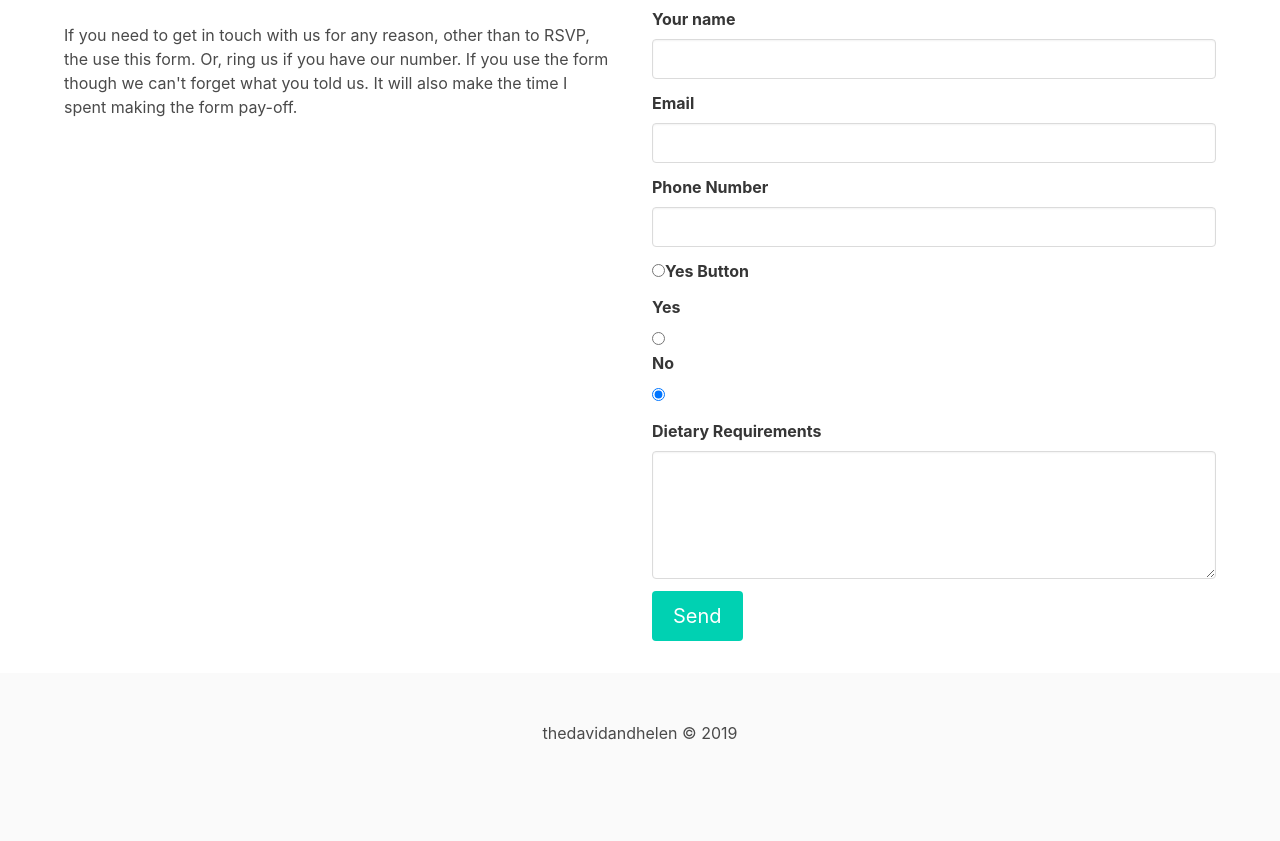
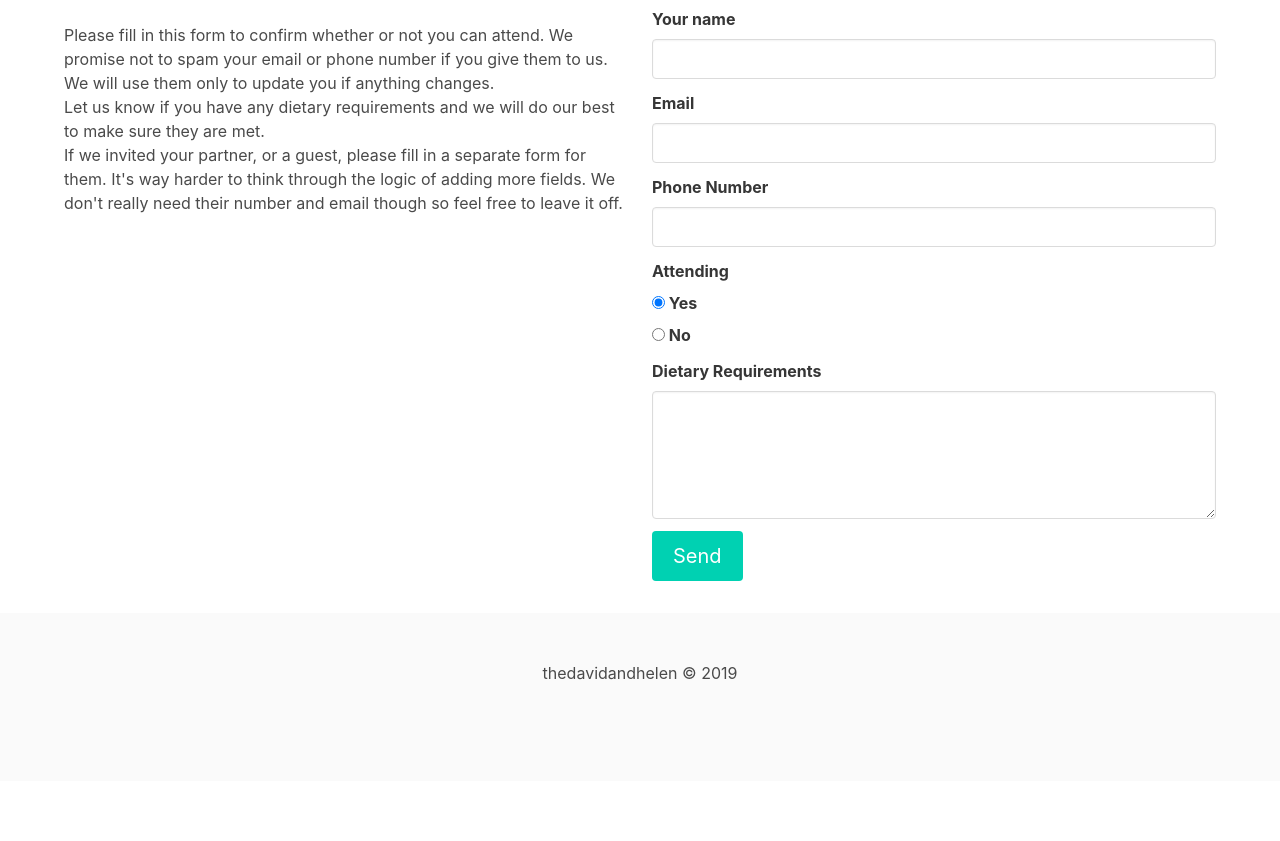
Before and after one commit to gillespied/thedavidandhelen-com, a Gatsby site: page /rsvp in a window 1280 px wide. Shown: the part 153-994 px from the top of the page. After the commit the page ends 934 px from the top, so only its background shows below. Built offline with nearby package versions, Linux system fonts and the light colour scheme; Gatsby itself is replaced by a stand-in of ours.

Commit message:
rsvp looks correct

```diff
--- a/src/components/navbar.js
+++ b/src/components/navbar.js
@@ -21,7 +21,8 @@ class Navbar extends React.Component {
   // render stuff
   render() {
     return (
-      <nav className="navbar is-fixed-top" role="navigation" aria-label="main navigation">
+      <nav className="navbar is-fixed-top is-spaced" role="navigation" aria-label="main navigation">
+        <div className="container">
         <div className="navbar-brand">
           <a className="navbar-item" onClick={() => navigateTo('/')}>
           <p>D&H</p>
@@ -58,7 +59,11 @@ class Navbar extends React.Component {
             </a>
           </div>
           <div class="navbar-end">
+            <a class="navbar-item" onClick={() => navigateTo('/accommodation')}>
+            Accommodation
+            </a>
           </div>
+        </div>
         </div>
       </nav>
 
--- a/src/pages/rsvp.js
+++ b/src/pages/rsvp.js
@@ -44,10 +44,20 @@ export default class RSVP extends React.Component {
           <div className="columns">
             <div className="column is-one-half">
               <p style={{ paddingTop: `1rem`, paddingRight: `1rem` }}>
-                If you need to get in touch with us for any reason, other than
-                to RSVP, the use this form. Or, ring us if you have our number.
-                If you use the form though we can't forget what you told us. It
-                will also make the time I spent making the form pay-off.
+                Please fill in this form to confirm whether or not you can
+                attend. We promise not to spam your email or phone number if you
+                give them to us. We will use them only to update you if anything
+                changes.
+              </p>
+              <p>
+                Let us know if you have any dietary requirements and we will do
+                our best to make sure they are met.
+              </p>
+              <p>
+                If we invited your partner, or a guest, please fill in a
+                separate form for them. It's way harder to think through the
+                logic of adding more fields. We don't really need their number
+                and email though so feel free to leave it off.
               </p>
             </div>
             <div className="column">
@@ -116,44 +126,32 @@ export default class RSVP extends React.Component {
                   {/*  */}
                   <div className="field">
                     <div className="control">
-                      <label className="label" htmlFor={"radio"}>
-                        <input
-                         className="radio"
-                         type={"radio"}
-                         name={"attending-radio"}
-                         id={"attending-yes"}
-                         required={true}
-                         >
-                         </input>
-                         Yes Button
+                      {/* first radio */}
+                      <label className="label">
+                      Attending
                       </label>
-                    </div>
-                  </div>
-                  {/*  */}
-                  <div className="field">
                         <label className="label" htmlFor={"attending"}>
-                      Yes
-                    </label>
-                    <div className="control">
                           <input
                             type="radio"
-                        name="react-tips"
-                        value="option1"
+                            name="attending"
+                            value="yes"
                             checked={true}
                             className="form-check-input"
                           />
-                    </div>
+                          &nbsp;Yes
+                        </label>
                         <label className="label" htmlFor={"attending"}>
-                      No
-                    </label>
                           <input
                             type="radio"
-                      name="react-tips"
-                      value="option2"
-                      checked={true}
+                            name="attending"
+                            value="no"
+                            checked={false}
                             className="form-check-input"
                           />
-                  </div>
+                          &nbsp;No
+                        </label>
+                    </div> {/* end of control */}
+                  </div> {/*  end of field*/}
                   {/*  */}
                   <div className="field">
                     <label className="label" htmlFor={"dietary"}>
```
Also changed, not shown: src/pages/index.js (+5 -5 lines). Lines whose indentation alone changed are shown as unchanged.
